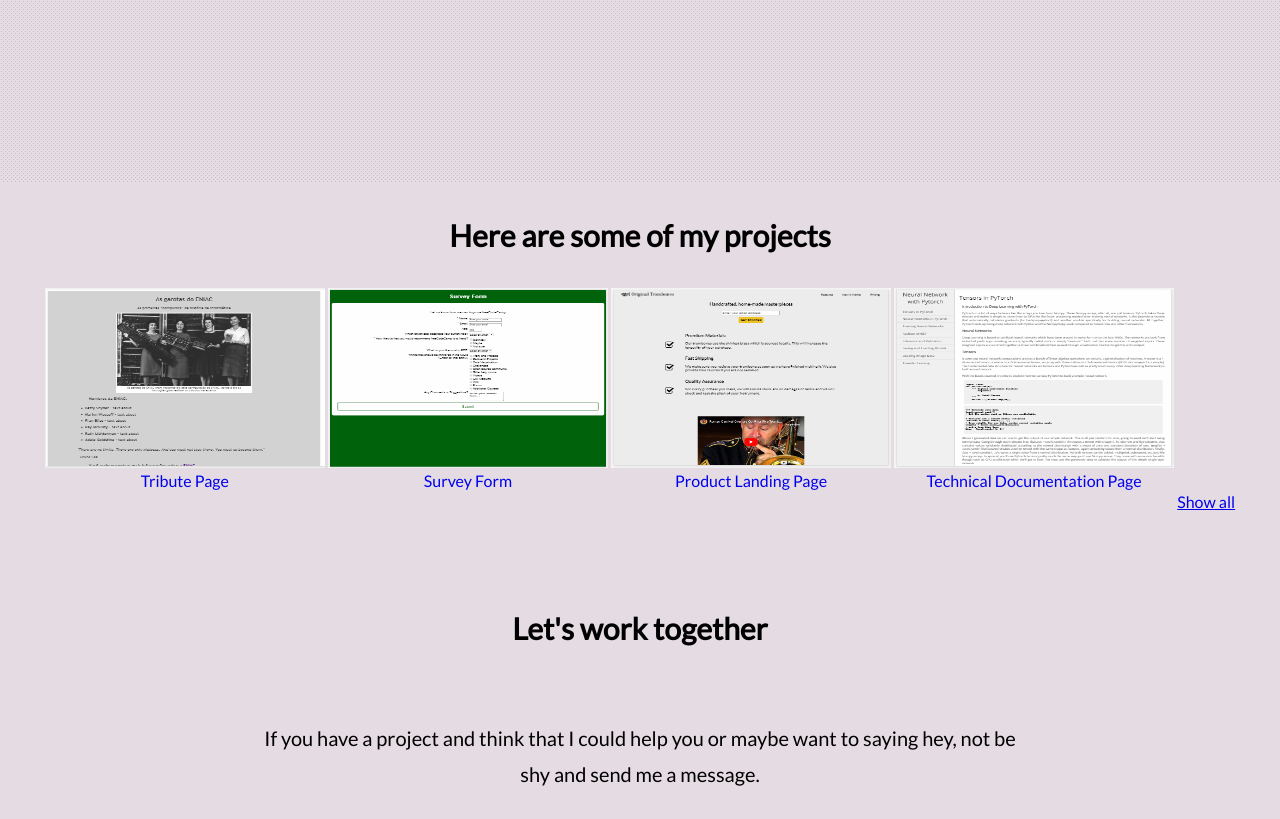
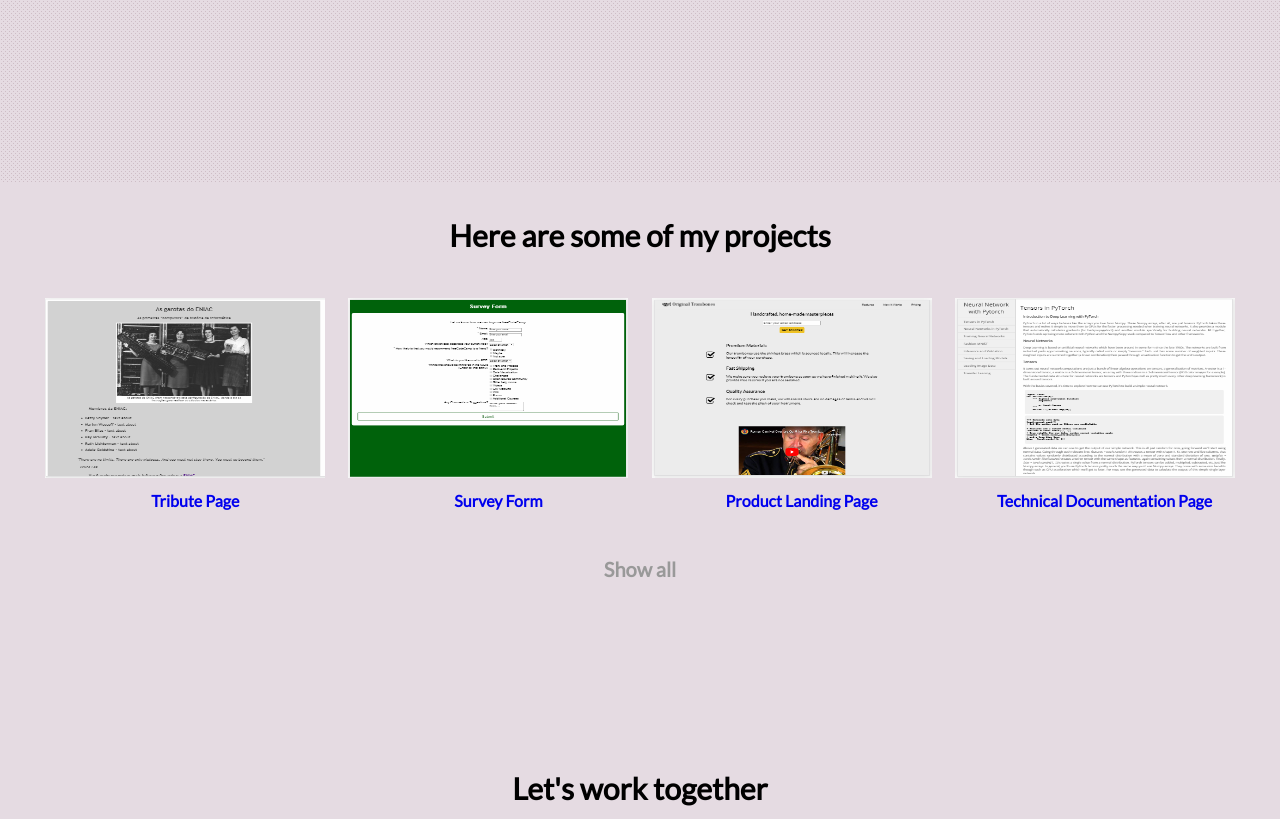
Before and after one commit to CleoAguiar/cleoaguiar.github.io, a plain HTML site: page index.html in a window 1280 px wide. Shown: the part 640-1459 px from the top of the page. Drawn offline with Linux system fonts and the light colour scheme.

Commit message:
feat: add show all

```diff
--- a/css/index.css
+++ b/css/index.css
@@ -26,7 +26,7 @@ h1 {
 	padding: 10px 10px 0px;
 }
 
-.intro  p, .contact p {
+.intro  p, .contact p, .show-all {
 	font-size: 20px;
 	line-height: 36px;
 }
@@ -45,17 +45,22 @@ nav ul li {
 	font-weight: bold;
 }
 
-nav ul a {
+nav ul a, .show-all {
 	color: #999;
 }
 
-nav ul a:hover {
+nav ul a, .show-all:hover {
 	color: #000;
 }
 
 h2 {
 	font-size: 30px;
 	padding: 10px;
+}
+
+.work {
+	padding-top: 60px;
+	margin-top: -60px;
 }
 
 .projects {
@@ -71,31 +76,28 @@ h2 {
 	height: 180px;
 	width: 100%;
 }
-/*
+
 .project-title {
-	padding: 15px;
-	text-align: center;
-}
-
-a.project-title {
-	padding: 0 6px;
-	float: left;
-	width: 24.99999%;
+	font-weight: bold;
+	padding: 10px;
+	/*text-align: center;*/
 }
 
 
-@media only screen and (max-width: 700px){
-	a.project-title {
-		width: 49.9999%;
-		margin: 6px 0;
+@media only screen and (max-width: 500px){
+	.projects {
+		margin: 40px 0;
 	}
 }
 
-@media only screen and (max-width: 500px){
-	a.project-title {
-		width: 100%;
-	}
-}*/
+.show-all {
+	text-decoration: none;
+	display: block;
+	width: 200px;
+	height: 30px;
+	margin: 20px auto 90px;
+	font-weight: bold;
+}
 
 .contact {
 	padding-top: 5%;
--- a/index.html
+++ b/index.html
@@ -21,7 +21,7 @@
 		</section>
 
 		<!-- Projects Section -->
-		<section id="projects">
+		<section id="projects" class="work">
 			<h2>Here are some of my projects</h2>
 
 			<!-- Project 1 -->
```
